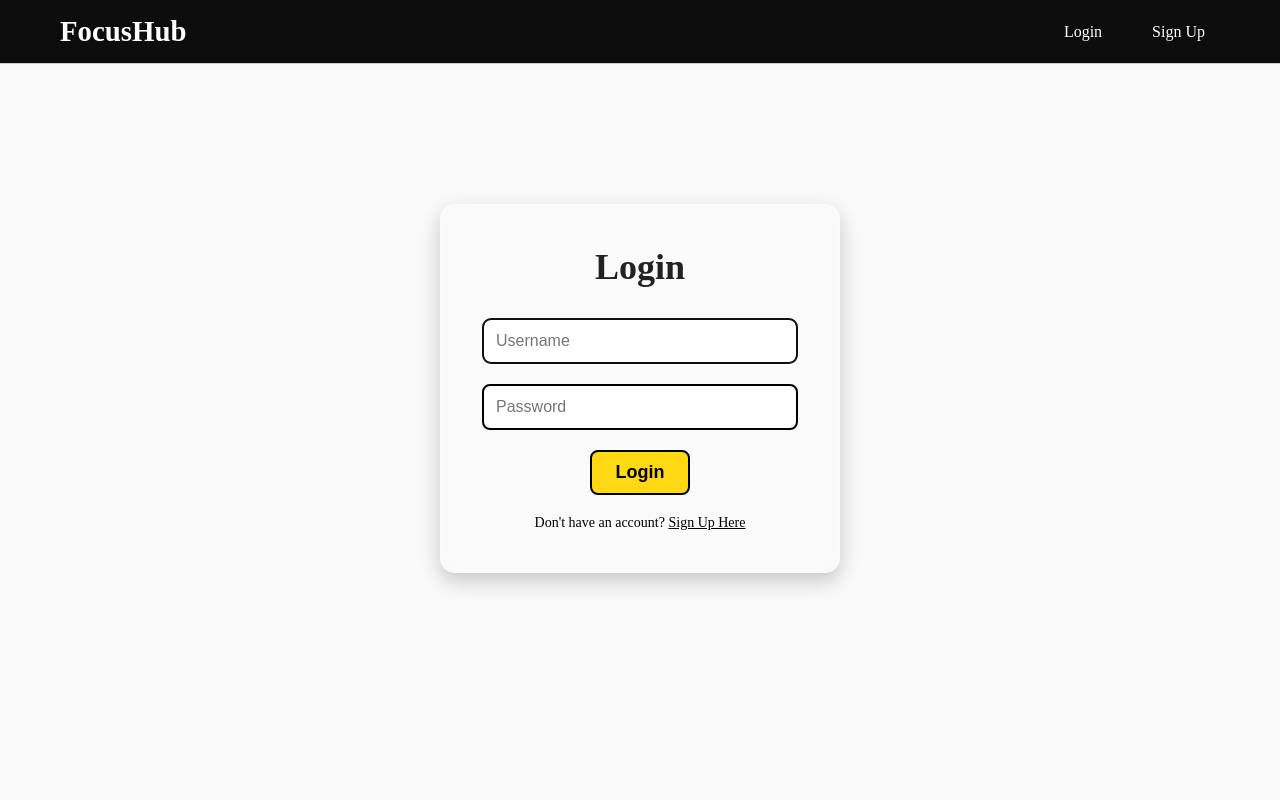
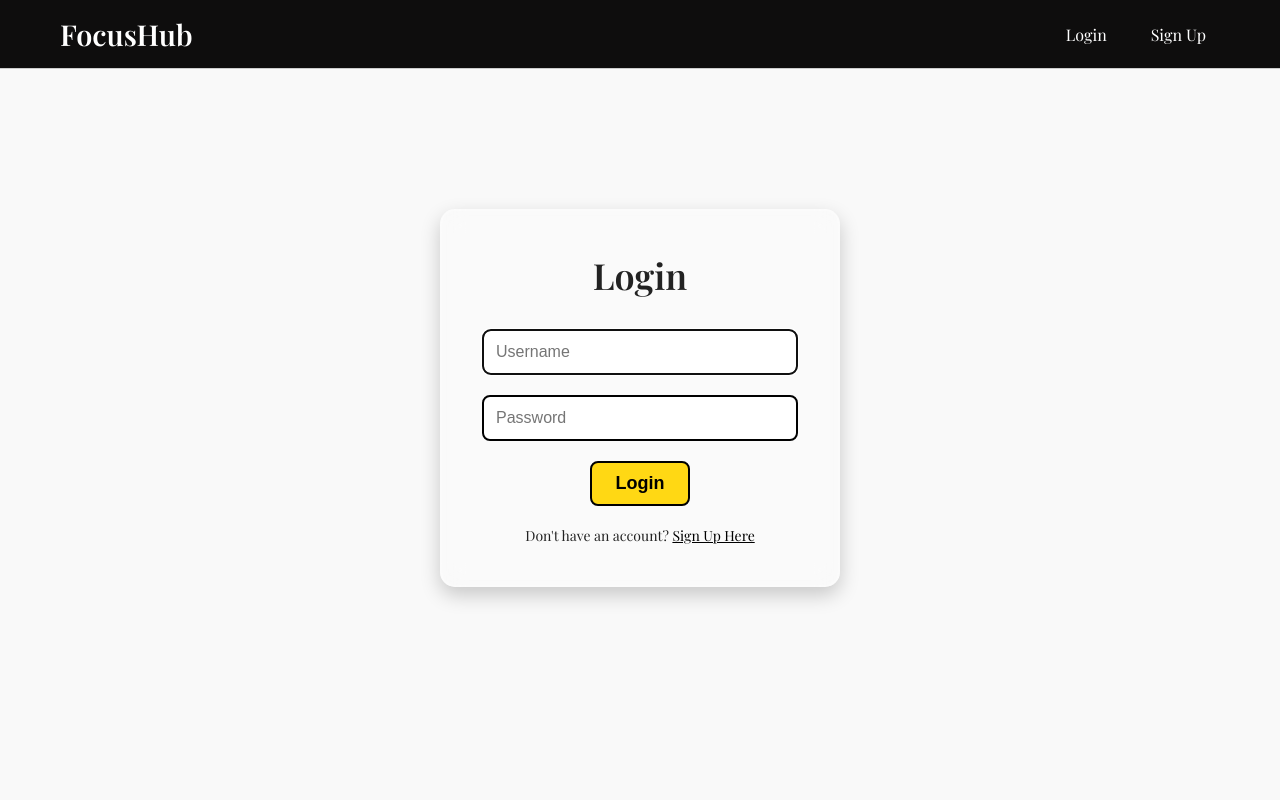
Before and after one commit to SpandanMukherjee/X-UberanceProj, a Django app: a page that uses focushub/templates/base.html in a window 1280 px wide. Run offline with Django 5.2, Linux system fonts and the light colour scheme.

Commit message:
improved base.html

```diff
--- a/focushub/templates/base.html
+++ b/focushub/templates/base.html
@@ -4,6 +4,10 @@
     <meta charset="UTF-8">
     <meta name="viewport" content="width=device-width, initial-scale=1.0">
     <title>FocusHub</title>
+
+    <!-- Font -->
+    <link href="https://fonts.googleapis.com/css2?family=Playfair+Display:wght@400;600&display=swap" rel="stylesheet">
+
     <style>
         * {
             margin: 0;
@@ -14,6 +18,8 @@
         body {
             font-family: 'Playfair Display', serif;
             background-color: #f9f9f9;
+            color: #222;
+            min-height: 100vh;
         }
 
         header {
@@ -41,28 +47,32 @@
         nav ul {
             list-style: none;
             display: flex;
-            gap: 20px;
+            flex-wrap: wrap;
+            gap: 16px;
         }
 
         nav ul li a {
             color: #fff;
             text-decoration: none;
-            padding: 10px 15px;
-            transition: background-color 0.3s ease;
-            border-radius: 4px;
+            padding: 8px 14px;
+            border-radius: 6px;
+            transition: background-color 0.25s ease;
+            font-size: 1rem;
         }
 
         nav ul li a:hover {
-            background-color: #555;
-        }
-
-        main {
-            padding: 40px 20px;
+            background-color: #444;
         }
 
         hr {
             border: none;
             border-top: 1px solid #ccc;
+        }
+
+        main {
+            padding: 40px 20px 80px;
+            max-width: 1000px;
+            margin: 0 auto;
         }
     </style>
 </head>
@@ -72,7 +82,7 @@
         <div class="container">
             <div class="logo">FocusHub</div>
             <nav>
-                <ul class="nav-links">
+                <ul>
                     {% if user.is_authenticated %}
                         <li><a href="{% url 'dashboard' %}">Dashboard</a></li>
                         <li><a href="{% url 'todos' %}">To-Do</a></li>
```
Also changed, not shown: focushub/db.sqlite3.
